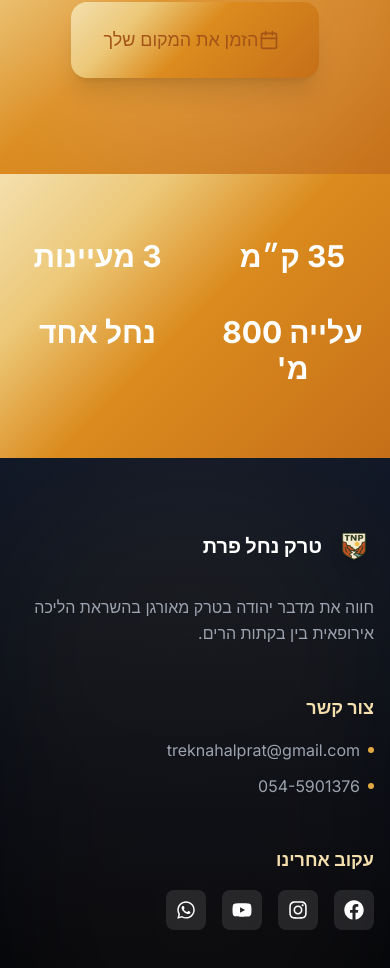
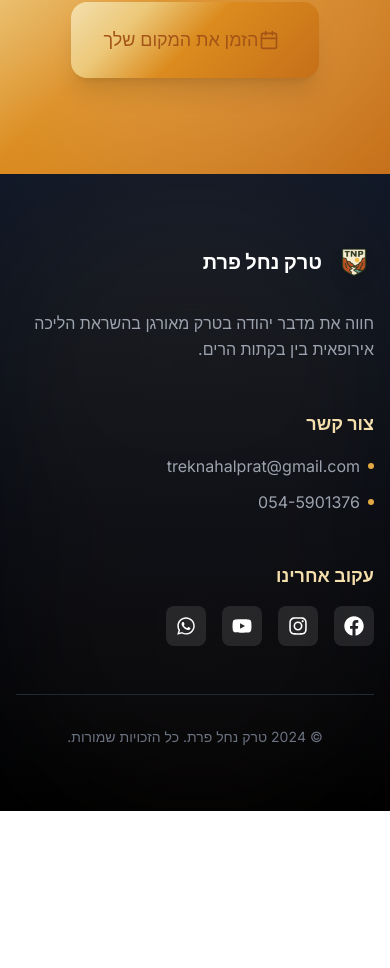
Before and after one commit to ilays1998/nahalprat-trek, a React (Vite) app in the folder frontend/: page / in a window 390 px wide. Shown: the part 5825-6793 px from the top of the page. After the commit the page ends 6636 px from the top, so only its background shows below. Built offline with nearby package versions, Linux system fonts and the light colour scheme; no server answers.

Commit message:
remove duplicate stats in home page

```diff
--- a/frontend/src/pages/home.js
+++ b/frontend/src/pages/home.js
@@ -1,4 +1,3 @@
-
 import React, { useEffect, useState } from "react";
 import { Link } from "react-router-dom";
 import { createPageUrl } from "../utils";
@@ -551,26 +550,6 @@ export default function Home() {
               </Link>
         </motion.div>
       </section>
-
-      {/* Stats Section */}
-      <section className="py-16 bg-desert-gradient">
-        <div className="max-w-7xl mx-auto px-4 sm:px-6 lg:px-8">
-          <div className="grid grid-cols-2 md:grid-cols-4 gap-8">
-            {Object.entries(currentContent.stats).map(([key, value], index) => (
-              <motion.div
-                key={key}
-                className="text-center"
-                initial={{ opacity: 0, scale: 0.5 }}
-                whileInView={{ opacity: 1, scale: 1 }}
-                transition={{ delay: index * 0.1 }}
-                viewport={{ once: true }}
-              >
-                <div className="text-3xl md:text-4xl font-bold text-white mb-2">{value}</div>
-              </motion.div>
-            ))}
-          </div>
-        </div>
-      </section>
     </div>
   );
 }
```
